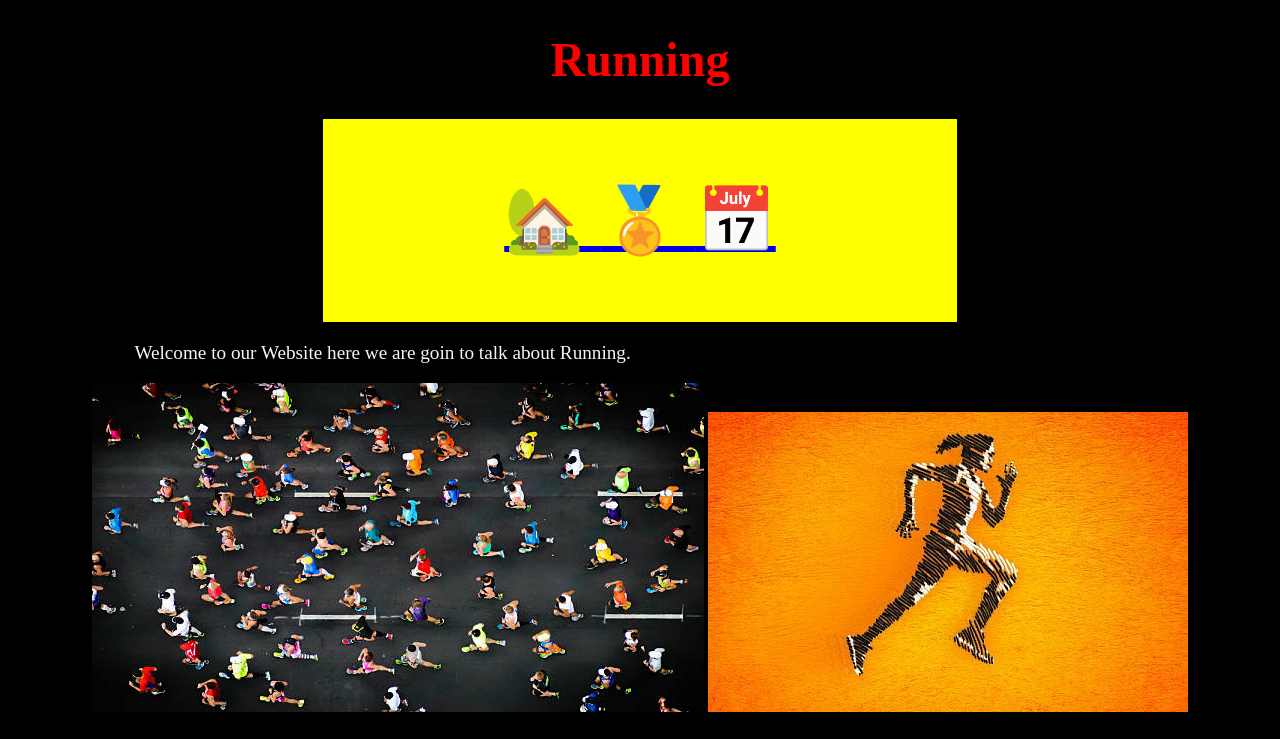
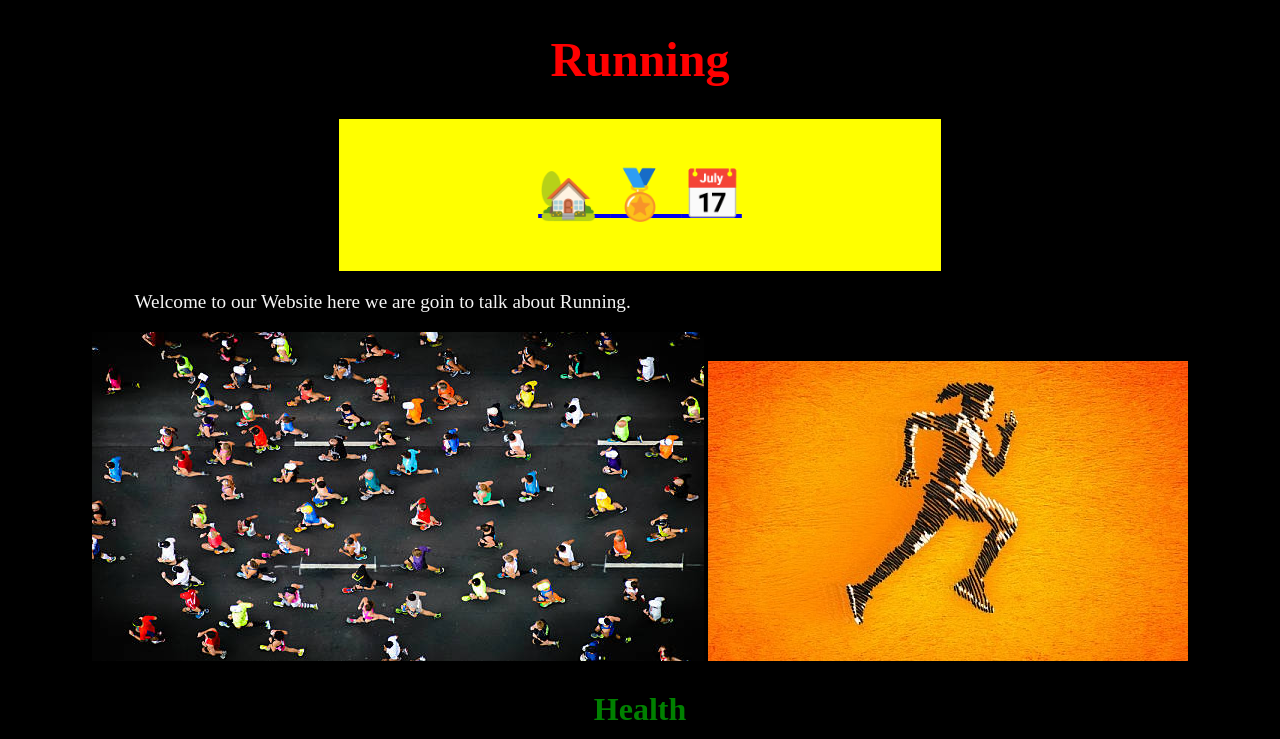
Before and after one commit to EduardoSE211/WTS_Assignment, a website: page src/index.html in a window 1280 px wide. Shown: the top 739 px of the page. Drawn offline with Linux system fonts and the light colour scheme.

Commit message:
Update style.css

```diff
--- a/src/style.css
+++ b/src/style.css
@@ -62,7 +62,7 @@ overruls the others if you use more than one*/
 }
 
 #Links {
-    font-size: 4.0em;
+    font-size: 3.0em;
     background-color: yellow;
     padding: 1em;
     width: 40%;
```
